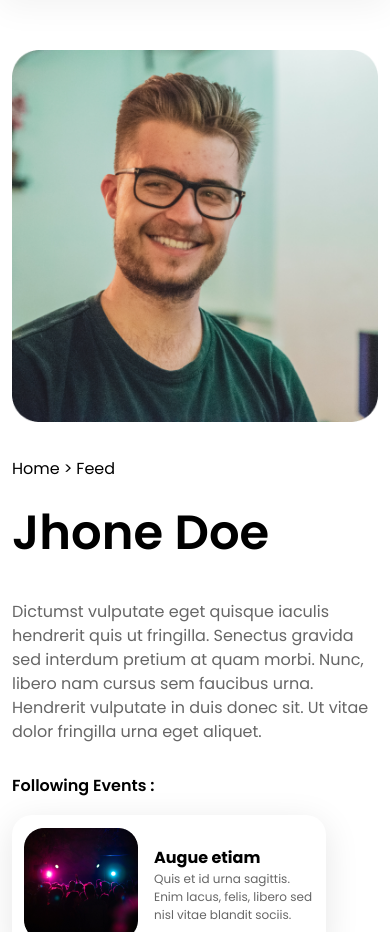
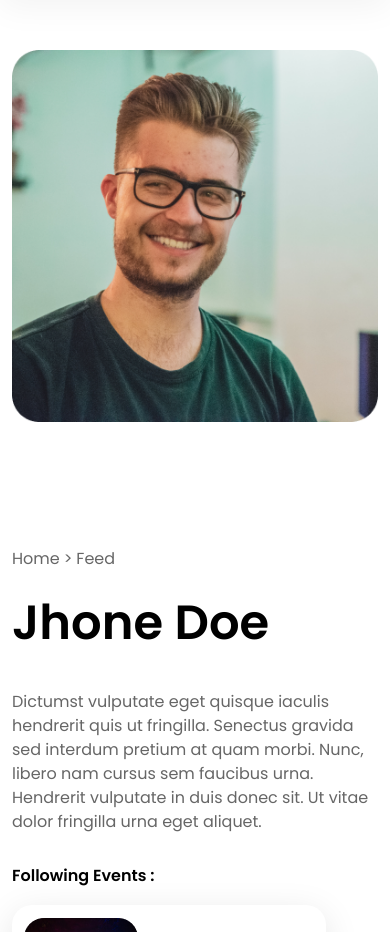
Before and after one commit to AmanPunia-510/event-free-3, a plain HTML site: page index.html in a window 390 px wide. Shown: the part 105-1037 px from the top of the page. Drawn offline with Linux system fonts and the light colour scheme.

Commit message:
change in home or feed class

```diff
--- a/assets/css/style.css
+++ b/assets/css/style.css
@@ -594,6 +594,18 @@ form {
   width: 80%;
 }
 
+.nav-shadow {
+  position: fixed;
+  background-color: var(--fourth-color);
+  width: 100%;
+  top: 0;
+  z-index: 1;
+}
+
+.mt-90 {
+  margin-top: 90px;
+}
+
 input:checked~.navbar-item {
   left: 0;
 }
@@ -655,6 +667,10 @@ input:checked~.navbar-item {
   .home-feed {
     margin-top: 30px;
   }
+
+  .mt-90-lg {
+    margin-top: 15px;
+  }
 }
 
 @media (max-width:768px) {
@@ -669,16 +685,8 @@ input:checked~.navbar-item {
     margin-top: 40px;
   }
 
-  .mt-90-md {
+  .mt-90 {
     margin-top: 90px;
-  }
-
-  .nav-shadow {
-    position: fixed;
-    background-color: var(--fourth-color);
-    width: 100%;
-    top: 0;
-    z-index: 1;
   }
 
   .image-input-post-comment {
--- a/index.html
+++ b/index.html
@@ -48,14 +48,14 @@
   <!-- section1 -->
   <div class="container pl-12 pr-12 ml-auto mr-auto">
     <div class="row d-flex flex-row flex-wrap mt-65">
-      <div class="col-4 pl-12 pr-12 col-12-lg mt-90-md">
+      <div class="col-4 pl-12 pr-12 col-12-lg mt-90">
         <img src="./assets/images/section1-col4.png" alt="main section image" class="section1-col4-png w-100">
       </div>
-      <div class="col-8 pl-12 pr-12 col-12-lg">
+      <div class="col-8 pl-12 pr-12 col-12-lg mt-90-lg mt-90">
         <div class="home-feed ff-poppins font-size-16 font-weight-400 d-flex gap-4px">
-          <p class="home">Home</p>
-          <p class="p">></p>
-          <p class="feed">Feed</p>
+          <p class="home color-666">Home</p>
+          <p class="p color-666">></p>
+          <p class="feed color-666">Feed</p>
         </div>
         <h2 class="john-doe ff-poppins font-size-48 font-weight-600 line-height-72 my-16">Jhone Doe</h2>
         <p class="para1 ff-poppins font-size-16 font-weight-400 line-height-24 pt-15 color-666">Dictumst vulputate eget
```
